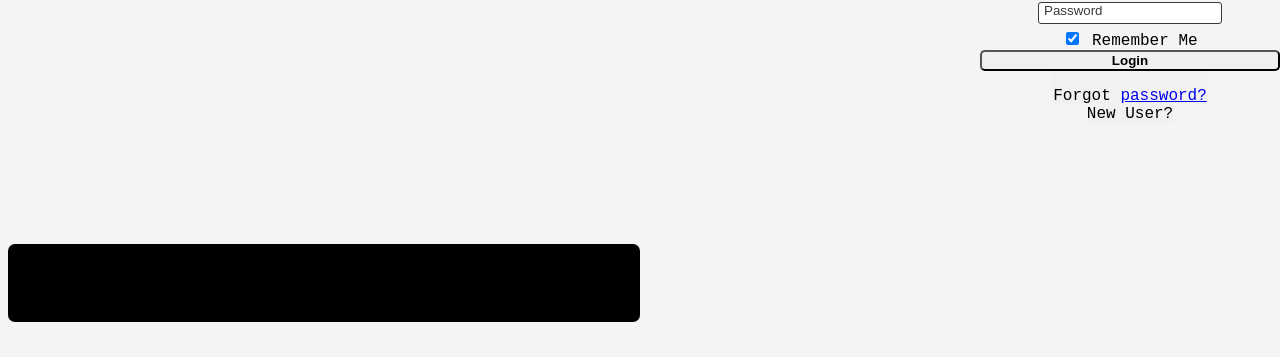
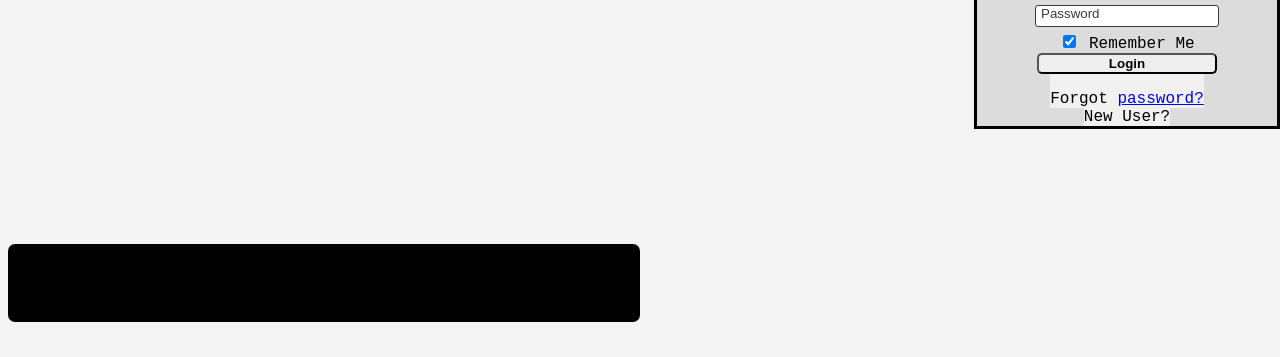
Before and after one commit to footynow/footynow.github.io, a plain HTML site: page index.html in a window 1280 px wide. Shown: the part 135-492 px from the top of the page. Drawn offline with Linux system fonts and the light colour scheme.

Commit message:
edit login container/login button

```diff
--- a/style.css
+++ b/style.css
@@ -18,8 +18,8 @@ body{
 	top: 100px;
   	right: 0;
   	width: 300px;
-	background-color: #gray;
-  	border: 3px solid #black;
+	background-color: #DCDCDC;
+  	border: 3px solid #000000;
 }
 /*------  ^^^have to mke this width/height responsive*/
 
@@ -75,7 +75,7 @@ body{
 }
 
 #login-form-submit {
-	width: 100%;
+	width: 60%;
 	padding: 7px:
 	border: none;
 	border-radius: 5px;
@@ -109,6 +109,8 @@ span.psw {
     float: none;
   }
 }
+
+
 
 /*--------------------------This is all the top header css-------------------------------*/
 .main-header{
```
